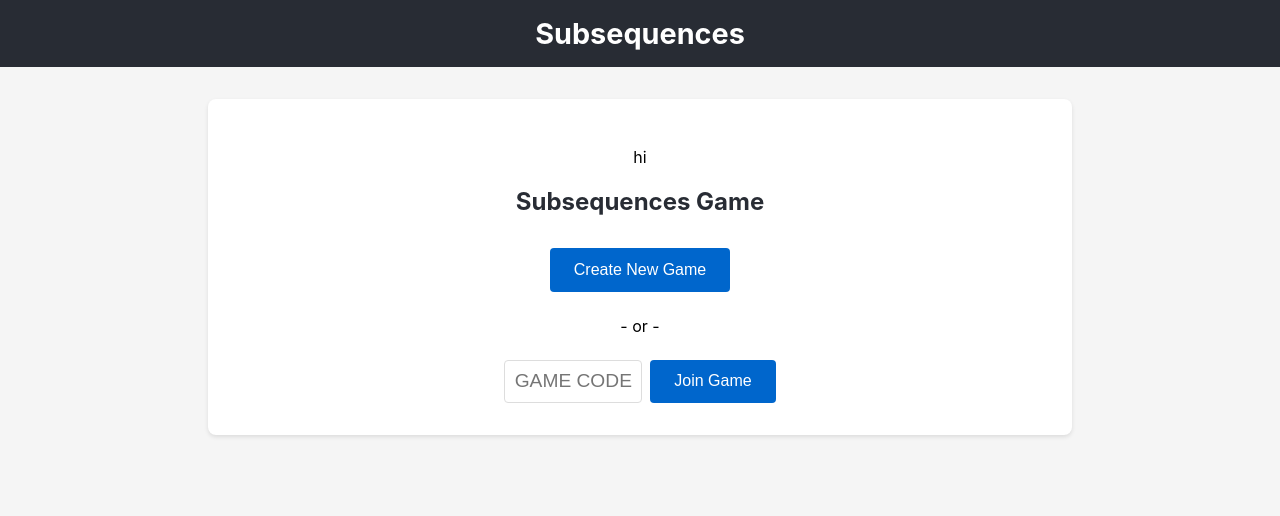
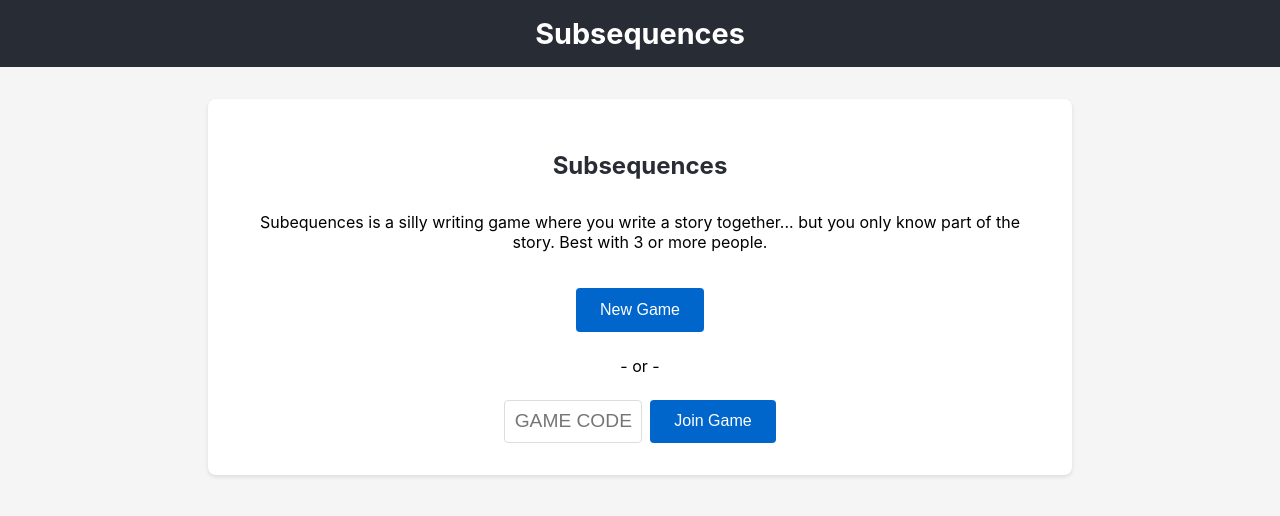
Before and after one commit to bestdan/subsequences-react, a React (Create React App) app in the folder frontend/: page / in a window 1280 px wide. Shown: the top 516 px of the page. Built offline with nearby package versions, Linux system fonts and the light colour scheme.

Commit message:
working well!

```diff
--- a/frontend/src/components/Game.tsx
+++ b/frontend/src/components/Game.tsx
@@ -31,7 +31,6 @@ export function Game() {
             <CurrentRoundProvider key="currentRound" >{null}</CurrentRoundProvider>
         ]}>
             <div className="game-container">
-                <p>hi</p>
                 <RenderGameState />
             </div>
         </MultiProvider>
--- a/frontend/src/components/landing_menu.tsx
+++ b/frontend/src/components/landing_menu.tsx
@@ -5,7 +5,9 @@ import { StartNewGameButton } from './start_game_button.tsx'
 export function LandingMenu() {
     return (
         <div className="game-menu">
-            <h2>Subsequences Game</h2>
+            <h2>Subsequences</h2>
+            <p>Subequences is a silly writing game where you write a story together... but you only know part of the story. Best with 3 or more people.</p>
+            <div><br /></div>
             <div className="menu-options">
                 <StartNewGameButton />
                 <div>- or -</div>
--- a/frontend/src/components/start_game_button.tsx
+++ b/frontend/src/components/start_game_button.tsx
@@ -57,5 +57,5 @@ export function StartNewGameButton() {
     }
   };
 
-  return (<button onClick={createGame}>Create New Game</button>);
+  return (<button onClick={createGame}>New Game</button>);
 }
```
